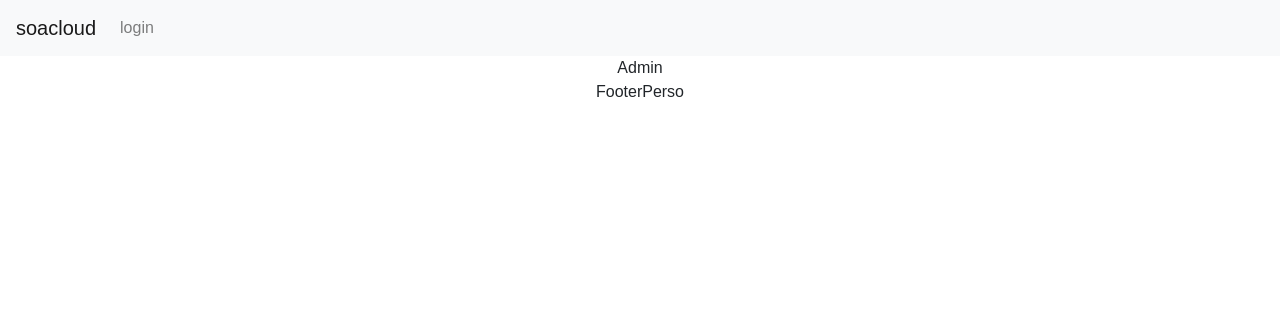
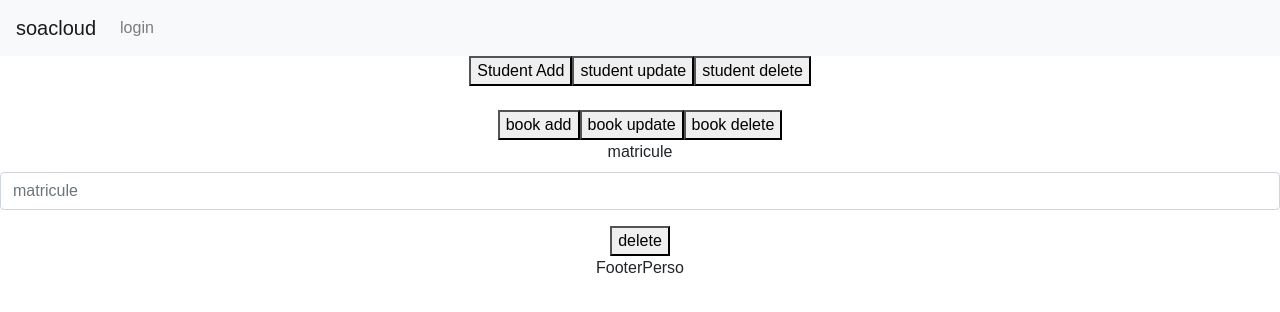
Before and after one commit to savadogoMahama/cloud2020library, a React (Create React App) app: page /admin in a window 1280 px wide. Shown: the top 312 px of the page. Built offline with nearby package versions, Linux system fonts and the light colour scheme.

Commit message:
formulaireAdmin

```diff
--- a/src/components/Admin.js
+++ b/src/components/Admin.js
@@ -1,4 +1,52 @@
-import React from "react";
-export default function Admin() {
-  return <div>Admin</div>;
+import React, { Component } from "react";
+import BookAdd from "./BookAdd";
+import StudentUpdate from "./StudentUpdate";
+import StudentDelete from "./StudentDelete";
+import BookUpdate from "./BookUpdate";
+import StudentAdd from "./StudentAdd";
+import BookDelete from "./BookDelete";
+export default class Admin extends Component {
+  state = {
+    clickedButton: "StudentDelete"
+  };
+  handelButtonclick(name) {
+    this.setState({ clickedButton: name });
+  }
+
+  render() {
+    const clickedButton = this.state.clickedButton;
+    return (
+      <div>
+        <div>
+          <button onClick={() => this.handelButtonclick("StudentAdd")}>
+            Student Add
+          </button>
+          <button onClick={() => this.handelButtonclick("StudentUpdate")}>
+            student update
+          </button>
+          <button onClick={() => this.handelButtonclick("StudentDelete")}>
+            student delete
+          </button>
+        </div>
+        <br />
+        <div>
+          <button onClick={() => this.handelButtonclick("BookAdd")}>
+            book add
+          </button>
+          <button onClick={() => this.handelButtonclick("BookUpdate")}>
+            book update
+          </button>
+          <button onClick={() => this.handelButtonclick("BookDelete")}>
+            book delete
+          </button>
+          {clickedButton === "BookAdd" && <BookAdd />}
+          {clickedButton === "StudentAdd" && <StudentAdd />}
+          {clickedButton === "BookDelete" && <BookDelete />}
+          {clickedButton === "StudentDelete" && <StudentDelete />}
+          {clickedButton === "BookUpdate" && <BookUpdate />}
+          {clickedButton === "StudentUpdate" && <StudentUpdate />}
+        </div>
+      </div>
+    );
+  }
 }
--- /dev/null
+++ b/src/components/BookAdd.js
@@ -0,0 +1,52 @@
+import React from "react";
+export default function BookAdd() {
+  return (
+    <div>
+      <div>
+        <form>
+
+          <div className="form-group">
+            <label for="title">title</label>
+            <input
+              type="text"
+              className="form-control"
+              id="title"
+              placeholder="title"
+            />
+            <div className="form-group">
+              <label for="author">author</label>
+              <input
+                type="text"
+                className="form-control"
+                id="author"
+                placeholder="author"
+              />
+
+              <div className="form-group">
+                <label for="category">category</label>
+                <input
+                  type="text"
+                  className="form-control"
+                  id="category"
+                  placeholder="category"
+                />
+                <div className="form-group">
+                  <label for="cote">cote</label>
+                  <input
+                    type="number"
+                    className="form-control"
+                    id="cote"
+                    placeholder="cote"
+                  />
+                </div>
+              </div>
+            </div>
+          </div>
+          <button type="submit" className="">
+            add
+          </button>
+        </form>
+      </div>
+    </div>
+  );
+}
--- /dev/null
+++ b/src/components/BookDelete.js
@@ -0,0 +1,19 @@
+import React from "react";
+export default function BookDelete() {
+  return (
+    <div>
+      <div className="form-group">
+        <label for="code">code</label>
+        <input
+          type="text"
+          className="form-control "
+          id="code"
+          placeholder="code"
+        />
+      </div>
+      <button type="submit" className="">
+        delete
+      </button>
+    </div>
+  );
+}
--- /dev/null
+++ b/src/components/BookUpdate.js
@@ -0,0 +1,4 @@
+import React from "react";
+export default function FooterPerso() {
+  return <div>FooterPerso</div>;
+}
--- /dev/null
+++ b/src/components/StudentAdd.js
@@ -0,0 +1,67 @@
+import React from "react";
+export default function StudentAdd() {
+  return (
+    <div>
+      <form>
+        <div className="form-group">
+          <label for="matricule">matricule</label>
+          <input
+            type="text"
+            className="form-control "
+            id="matricule"
+            placeholder="matricule"
+          />
+        </div>
+
+        <div className="form-group">
+          <label for="name">name</label>
+          <input
+            type="text"
+            className="form-control"
+            id="name"
+            placeholder="name"
+          />
+          <div className="form-group">
+            <label for="surname">surname</label>
+            <input
+              type="text"
+              className="form-control"
+              id="surname"
+              placeholder="surname"
+            />
+            <div className="form-group">
+              <label for="bithDate">birthDate</label>
+              <input
+                type="date"
+                className="form-control"
+                id="birthdate"
+                placeholder="birthdate"
+              />
+              <div className="form-group">
+                <label for="domain">domain</label>
+                <input
+                  type="text"
+                  className="form-control"
+                  id="domain"
+                  placeholder="domain"
+                />
+                <div className="form-group">
+                  <label for="email">email</label>
+                  <input
+                    type="email"
+                    className="form-control"
+                    id="email"
+                    placeholder="email"
+                  />
+                </div>
+              </div>
+            </div>
+          </div>
+        </div>
+        <button type="submit" className="">
+          add
+        </button>
+      </form>
+    </div>
+  );
+}
--- /dev/null
+++ b/src/components/StudentDelete.js
@@ -0,0 +1,21 @@
+import React from "react";
+export default function StudentDelete() {
+  return (
+    <div>
+      <form>
+        <div className="form-group">
+          <label for="matricule">matricule</label>
+          <input
+            type="text"
+            className="form-control "
+            id="matricule"
+            placeholder="matricule"
+          />
+        </div>
+        <button type="submit" className="">
+          delete
+        </button>
+      </form>
+    </div>
+  );
+}
--- /dev/null
+++ b/src/components/StudentUpdate.js
@@ -0,0 +1,4 @@
+import React from "react";
+export default function FooterPerso() {
+  return <div>FooterPerso</div>;
+}
```
